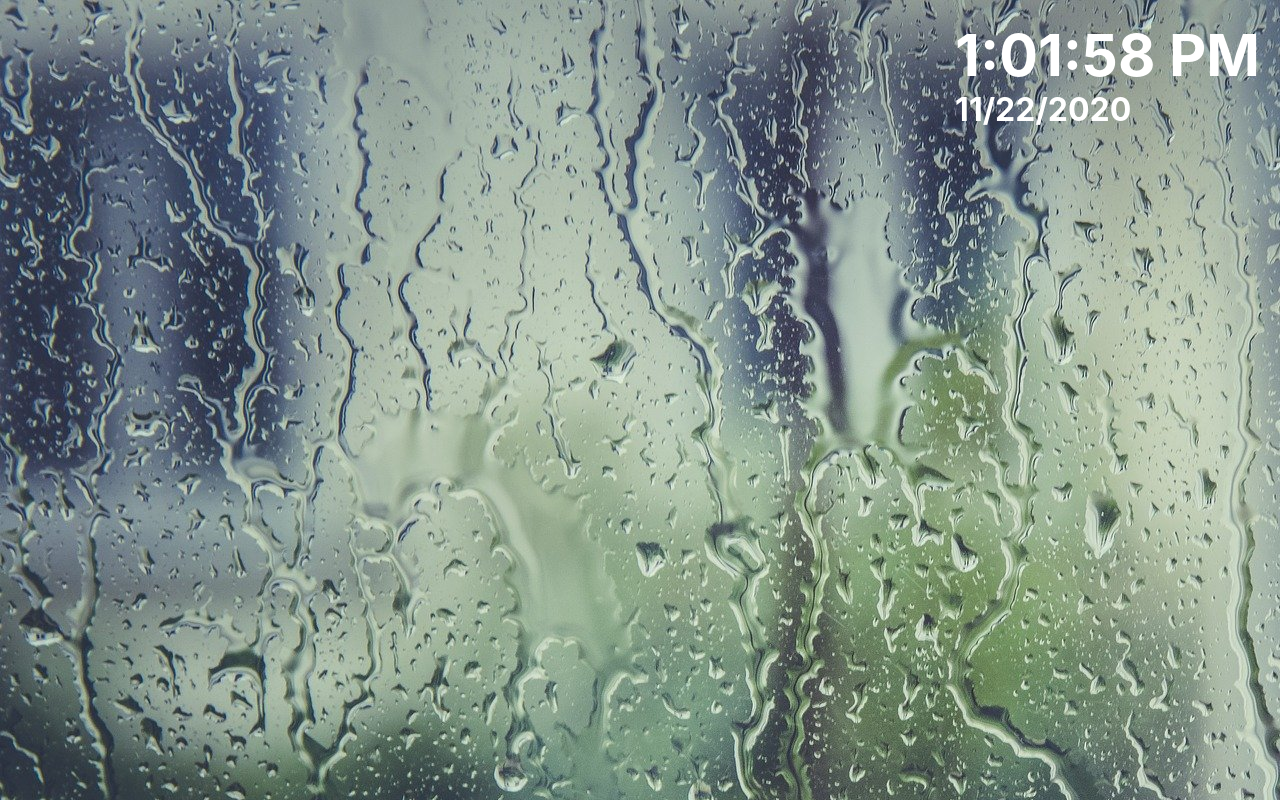
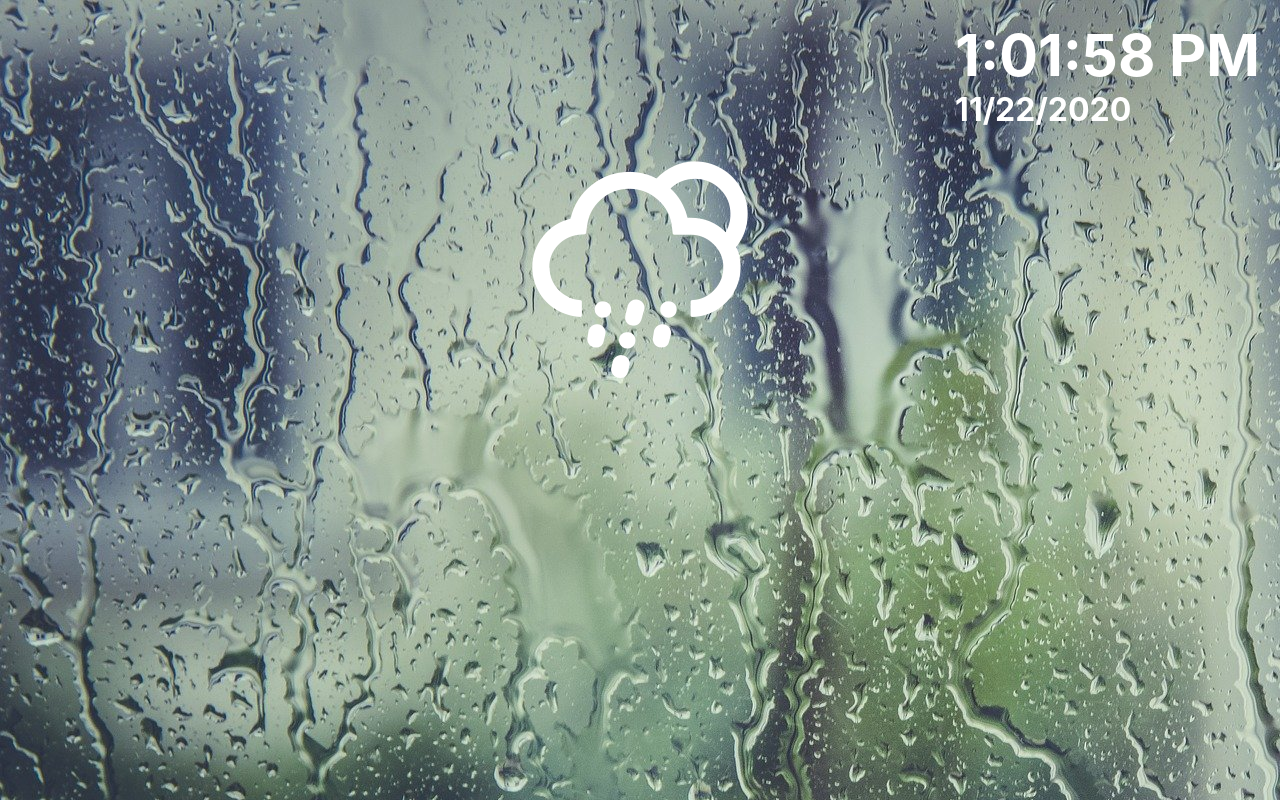
Before and after one commit to artem-p/raindrop, a React (Create React App) app: page / in a window 1280 px wide. Built offline with nearby package versions, Linux system fonts and the light colour scheme.

Commit message:
add weather icon

```diff
--- a/src/App.js
+++ b/src/App.js
@@ -10,6 +10,8 @@ function App() {
       <div className="datetime-container">
         <DateTime />
       </div>
+
+      <WeatherState />
     </div>
   );
 }
--- /dev/null
+++ b/src/WeatherState.css
@@ -0,0 +1,6 @@
+.weather-state {
+    color: white;
+    font-size: 12em;
+    display: flex;
+    justify-content: center;
+}
--- a/src/WeatherState.js
+++ b/src/WeatherState.js
@@ -1,11 +1,11 @@
+import React from 'react'
 import './icons/css/weather-icons.min.css';
-
-import React from 'react'
+import './WeatherState.css';
 
 function WeatherState() {
     return (
-        <div>
-
+        <div className='weather-state'>
+            <i class="wi wi-night-sleet"></i>
         </div>
     )
 }
```
